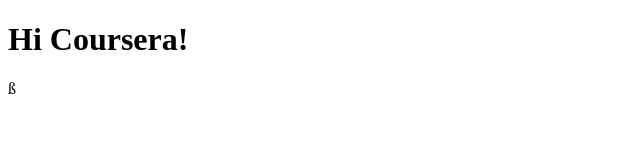
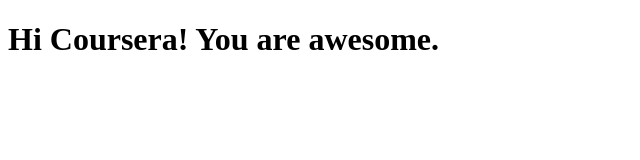
Before and after one commit to krupt9/coursera-test, a plain HTML site: page site/index.html in a window 1280 px wide. Shown: the whole page, without its empty margins (0-640 px from the left). Drawn offline with Linux system fonts and the light colour scheme.

Commit message:
Small change

```diff
--- a/site/index.html
+++ b/site/index.html
@@ -7,6 +7,6 @@
     <title> Welcome to Coursera </title>
 </head>
 <body>
-    <h1> Hi Coursera!</h1>
+    <h1> Hi Coursera! You are awesome.</h1>
 </body>
-</html>ß
+</html>
```
